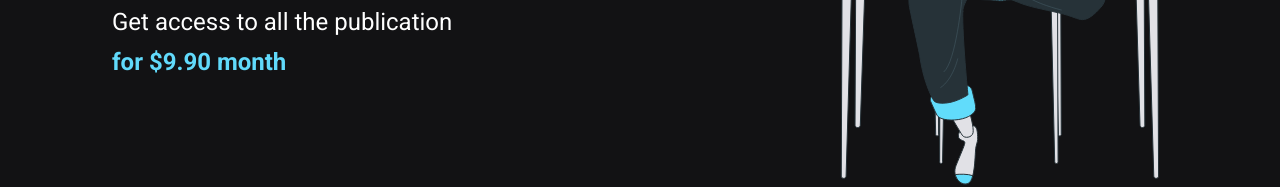
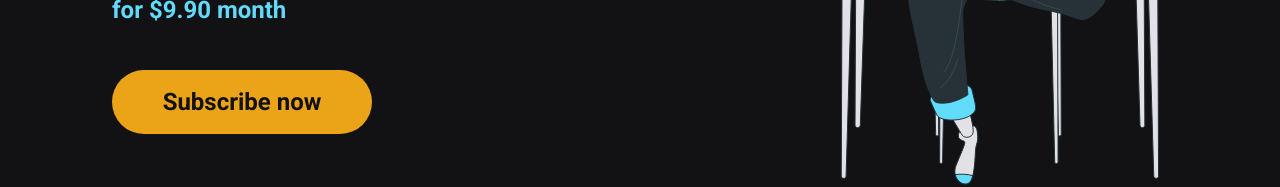
Before and after one commit to gustavofbc/ignews, a Next.js app: page / in a window 1280 px wide. Shown: the part 436-623 px from the top of the page. Built offline with nearby package versions, Linux system fonts and the light colour scheme.

Commit message:
component: SubscribeButton

```diff
--- /dev/null
+++ b/src/components/SubscribeButton/index.tsx
@@ -0,0 +1,11 @@
+import styles from './styles.module.scss'
+
+export function SubscribeButton() {
+    return (
+        <button
+            type='button'
+            className={styles.subscribeButton}>
+            Subscribe now
+        </button>
+    );
+}
--- /dev/null
+++ b/src/components/SubscribeButton/styles.module.scss
@@ -0,0 +1,20 @@
+.subscribeButton {
+    width: 260px;
+    height: 4rem;
+    border: 0;
+    border-radius: 2rem;
+    background: var(--yellow-500);
+    color: var(--gray-900);
+    font-size: 1.5rem;
+    font-weight: bold;
+
+    display: flex;
+    align-items: center;
+    justify-content: center;
+
+    transition: filter 0.2s;
+
+    &:hover {
+        filter: brightness(0.8);
+    }
+}
--- a/src/pages/home.module.scss
+++ b/src/pages/home.module.scss
@@ -41,4 +41,8 @@
         }
     }
 
+    button {
+        margin-top: 2.5rem;
+    }
+
 }
--- a/src/pages/index.tsx
+++ b/src/pages/index.tsx
@@ -1,4 +1,5 @@
 import Head from 'next/head';
+import { SubscribeButton } from '../components/SubscribeButton';
 
 import styles from './home.module.scss'
 
@@ -16,6 +17,7 @@
             Get access to all the publication <br />
             <span>for $9.90 month</span>
           </p>
+          <SubscribeButton />
         </section>
         <img src="/images/avatar.svg" alt="Girl coding" />
       </main>
```
